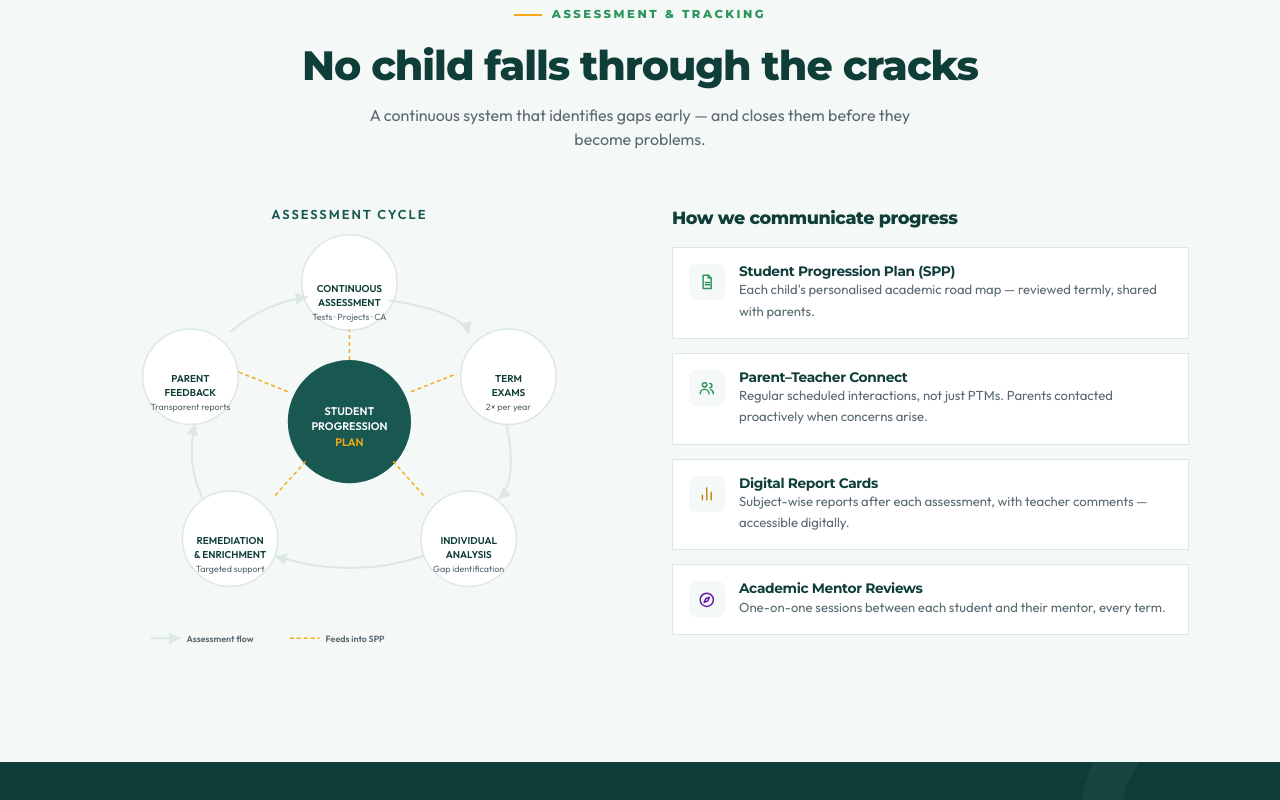
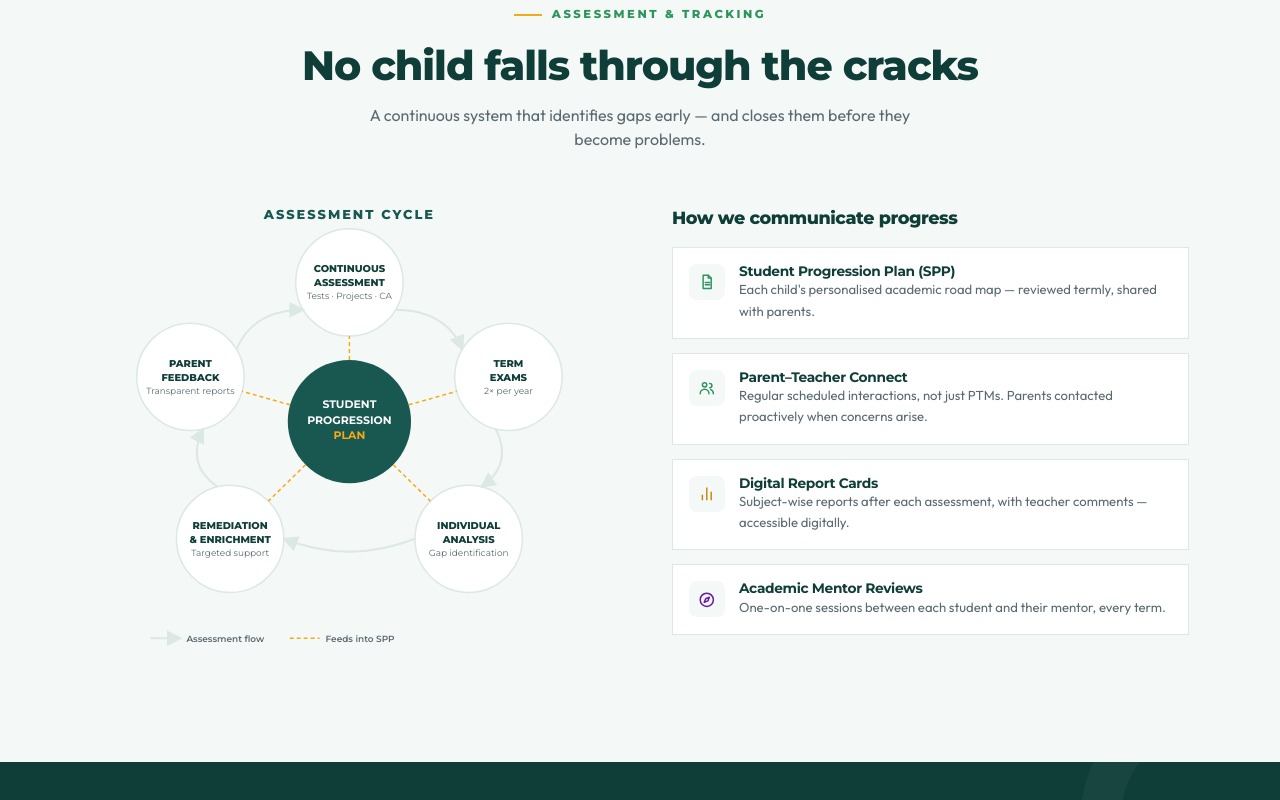
Before and after one commit to TheAcademicCity/TAC_Main_Website_2026_27, a Next.js app: page /academics in a window 1280 px wide. Shown: the part 2971-3771 px from the top of the page. Built offline with nearby package versions, Linux system fonts and the light colour scheme.

Commit message:
Assessment cycle changes

```diff
--- a/src/components/sections/academics/AssessmentCycleDiagram.tsx
+++ b/src/components/sections/academics/AssessmentCycleDiagram.tsx
@@ -1,4 +1,106 @@
+type CircleNode = {
+  cx: number;
+  cy: number;
+  r: number;
+  lines: [string, string, string];
+};
+
+const CENTER = { cx: 260, cy: 240, r: 62 };
+
+const OUTER_NODE_R = 54;
+
+const NODES: CircleNode[] = [
+  { cx: 260, cy: 100, r: OUTER_NODE_R, lines: ["CONTINUOUS", "ASSESSMENT", "Tests · Projects · CA"] },
+  { cx: 420, cy: 195, r: OUTER_NODE_R, lines: ["TERM", "EXAMS", "2× per year"] },
+  { cx: 380, cy: 358, r: OUTER_NODE_R, lines: ["INDIVIDUAL", "ANALYSIS", "Gap identification"] },
+  { cx: 140, cy: 358, r: OUTER_NODE_R, lines: ["REMEDIATION", "& ENRICHMENT", "Targeted support"] },
+  { cx: 100, cy: 195, r: OUTER_NODE_R, lines: ["PARENT", "FEEDBACK", "Transparent reports"] },
+];
+
+function circleEdge(from: CircleNode, to: CircleNode) {
+  const angle = Math.atan2(to.cy - from.cy, to.cx - from.cx);
+
+  return {
+    start: {
+      x: from.cx + from.r * Math.cos(angle),
+      y: from.cy + from.r * Math.sin(angle),
+    },
+    end: {
+      x: to.cx + to.r * Math.cos(angle + Math.PI),
+      y: to.cy + to.r * Math.sin(angle + Math.PI),
+    },
+  };
+}
+
+function spokeEdge(node: CircleNode) {
+  const angle = Math.atan2(node.cy - CENTER.cy, node.cx - CENTER.cx);
+
+  return {
+    start: {
+      x: CENTER.cx + CENTER.r * Math.cos(angle),
+      y: CENTER.cy + CENTER.r * Math.sin(angle),
+    },
+    end: {
+      x: node.cx + node.r * Math.cos(angle + Math.PI),
+      y: node.cy + node.r * Math.sin(angle + Math.PI),
+    },
+  };
+}
+
+function curvedPath(
+  start: { x: number; y: number },
+  end: { x: number; y: number },
+  bulge = 26,
+) {
+  const midX = (start.x + end.x) / 2;
+  const midY = (start.y + end.y) / 2;
+  const dx = midX - CENTER.cx;
+  const dy = midY - CENTER.cy;
+  const len = Math.hypot(dx, dy) || 1;
+  const ctrlX = midX + (dx / len) * bulge;
+  const ctrlY = midY + (dy / len) * bulge;
+
+  return `M ${start.x.toFixed(1)} ${start.y.toFixed(1)} Q ${ctrlX.toFixed(1)} ${ctrlY.toFixed(1)} ${end.x.toFixed(1)} ${end.y.toFixed(1)}`;
+}
+
+function straightPath(start: { x: number; y: number }, end: { x: number; y: number }) {
+  return `M ${start.x.toFixed(1)} ${start.y.toFixed(1)} L ${end.x.toFixed(1)} ${end.y.toFixed(1)}`;
+}
+
+function BubbleLabel({ cx, cy, lines }: CircleNode) {
+  return (
+    <text
+      x={cx}
+      y={cy - 10}
+      textAnchor="middle"
+      fontFamily="Montserrat, sans-serif"
+      fill="#0f3d38"
+    >
+      <tspan x={cx} dy="0" fontSize="10" fontWeight="800">
+        {lines[0]}
+      </tspan>
+      <tspan x={cx} dy="14" fontSize="10" fontWeight="800">
+        {lines[1]}
+      </tspan>
+      <tspan x={cx} dy="13" fontSize="9" fill="#5a6a72">
+        {lines[2]}
+      </tspan>
+    </text>
+  );
+}
+
 export function AssessmentCycleDiagram() {
+  const cyclePaths = NODES.map((node, index) => {
+    const next = NODES[(index + 1) % NODES.length]!;
+    const edge = circleEdge(node, next);
+    return curvedPath(edge.start, edge.end);
+  });
+
+  const spokePaths = NODES.map((node) => {
+    const edge = spokeEdge(node);
+    return straightPath(edge.start, edge.end);
+  });
+
   return (
     <svg
       viewBox="0 0 520 480"
@@ -8,8 +110,16 @@ export function AssessmentCycleDiagram() {
       aria-label="Assessment cycle diagram showing continuous assessment, term exams, individual analysis, remediation and parent feedback feeding into the Student Progression Plan"
     >
       <defs>
-        <marker id="assess-arr" markerWidth="8" markerHeight="8" refX="6" refY="3" orient="auto">
-          <path d="M0 0 L6 3 L0 6 Z" fill="#dce8e4" />
+        <marker
+          id="assess-arr"
+          markerWidth="8"
+          markerHeight="8"
+          refX="7"
+          refY="4"
+          orient="auto"
+          markerUnits="strokeWidth"
+        >
+          <path d="M0 0 L8 4 L0 8 Z" fill="#dce8e4" />
         </marker>
       </defs>
 
@@ -19,6 +129,7 @@ export function AssessmentCycleDiagram() {
         x="260"
         y="36"
         textAnchor="middle"
+        fontFamily="Montserrat, sans-serif"
         fontSize="13"
         fontWeight="800"
         letterSpacing="2"
@@ -27,120 +138,68 @@ export function AssessmentCycleDiagram() {
         ASSESSMENT CYCLE
       </text>
 
-      <circle cx="260" cy="240" r="62" fill="#185850" />
-      <text x="260" y="233" textAnchor="middle" fontSize="11" fontWeight="700" fill="#fff">
+      <circle cx={CENTER.cx} cy={CENTER.cy} r={CENTER.r} fill="#185850" />
+      <text
+        x={CENTER.cx}
+        y={CENTER.cy - 14}
+        textAnchor="middle"
+        fontFamily="Montserrat, sans-serif"
+        fill="#fff"
+      >
+        <tspan x={CENTER.cx} dy="0" fontSize="11" fontWeight="700">
           STUDENT
-      </text>
-      <text x="260" y="249" textAnchor="middle" fontSize="11" fontWeight="700" fill="#fff">
+        </tspan>
+        <tspan x={CENTER.cx} dy="16" fontSize="11" fontWeight="700">
           PROGRESSION
-      </text>
-      <text x="260" y="265" textAnchor="middle" fontSize="11" fontWeight="700" fill="#f6ab16">
+        </tspan>
+        <tspan x={CENTER.cx} dy="16" fontSize="11" fontWeight="700" fill="#f6ab16">
           PLAN
+        </tspan>
       </text>
 
-      <circle cx="260" cy="100" r="48" fill="#fff" stroke="#dce8e4" strokeWidth="1.5" />
-      <text x="260" y="110" textAnchor="middle" fontSize="10" fontWeight="800" fill="#0f3d38">
-        CONTINUOUS
-      </text>
-      <text x="260" y="124" textAnchor="middle" fontSize="10" fontWeight="800" fill="#0f3d38">
-        ASSESSMENT
-      </text>
-      <text x="260" y="138" textAnchor="middle" fontSize="9" fill="#5a6a72">
-        Tests · Projects · CA
-      </text>
+      {NODES.map((node) => (
+        <g key={node.lines[0]}>
+          <circle cx={node.cx} cy={node.cy} r={node.r} fill="#fff" stroke="#dce8e4" strokeWidth="1.5" />
+          <BubbleLabel {...node} />
+        </g>
+      ))}
 
-      <circle cx="420" cy="195" r="48" fill="#fff" stroke="#dce8e4" strokeWidth="1.5" />
-      <text x="420" y="200" textAnchor="middle" fontSize="10" fontWeight="800" fill="#0f3d38">
-        TERM
-      </text>
-      <text x="420" y="214" textAnchor="middle" fontSize="10" fontWeight="800" fill="#0f3d38">
-        EXAMS
-      </text>
-      <text x="420" y="228" textAnchor="middle" fontSize="9" fill="#5a6a72">
-        2× per year
-      </text>
-
-      <circle cx="380" cy="358" r="48" fill="#fff" stroke="#dce8e4" strokeWidth="1.5" />
-      <text x="380" y="363" textAnchor="middle" fontSize="10" fontWeight="800" fill="#0f3d38">
-        INDIVIDUAL
-      </text>
-      <text x="380" y="377" textAnchor="middle" fontSize="10" fontWeight="800" fill="#0f3d38">
-        ANALYSIS
-      </text>
-      <text x="380" y="391" textAnchor="middle" fontSize="9" fill="#5a6a72">
-        Gap identification
-      </text>
-
-      <circle cx="140" cy="358" r="48" fill="#fff" stroke="#dce8e4" strokeWidth="1.5" />
-      <text x="140" y="363" textAnchor="middle" fontSize="10" fontWeight="800" fill="#0f3d38">
-        REMEDIATION
-      </text>
-      <text x="140" y="377" textAnchor="middle" fontSize="10" fontWeight="800" fill="#0f3d38">
-        &amp; ENRICHMENT
-      </text>
-      <text x="140" y="391" textAnchor="middle" fontSize="9" fill="#5a6a72">
-        Targeted support
-      </text>
-
-      <circle cx="100" cy="195" r="48" fill="#fff" stroke="#dce8e4" strokeWidth="1.5" />
-      <text x="100" y="200" textAnchor="middle" fontSize="10" fontWeight="800" fill="#0f3d38">
-        PARENT
-      </text>
-      <text x="100" y="214" textAnchor="middle" fontSize="10" fontWeight="800" fill="#0f3d38">
-        FEEDBACK
-      </text>
-      <text x="100" y="228" textAnchor="middle" fontSize="9" fill="#5a6a72">
-        Transparent reports
-      </text>
-
+      {cyclePaths.map((path, index) => (
         <path
-        d="M300 118 Q375 130 380 152"
+          key={`cycle-${index}`}
+          d={path}
           fill="none"
           stroke="#dce8e4"
           strokeWidth="2"
           markerEnd="url(#assess-arr)"
         />
+      ))}
+
+      {spokePaths.map((path, index) => (
         <path
-        d="M418 242 Q430 300 410 318"
+          key={`spoke-${index}`}
+          d={path}
           fill="none"
+          stroke="#f6ab16"
+          strokeWidth="1.5"
+          strokeDasharray="4 3"
+        />
+      ))}
+
+      <line
+        x1="60"
+        y1="458"
+        x2="90"
+        y2="458"
         stroke="#dce8e4"
         strokeWidth="2"
         markerEnd="url(#assess-arr)"
       />
-      <path
-        d="M335 375 Q260 400 185 375"
-        fill="none"
-        stroke="#dce8e4"
-        strokeWidth="2"
-        markerEnd="url(#assess-arr)"
-      />
-      <path
-        d="M112 317 Q95 280 105 242"
-        fill="none"
-        stroke="#dce8e4"
-        strokeWidth="2"
-        markerEnd="url(#assess-arr)"
-      />
-      <path
-        d="M140 150 Q175 120 218 115"
-        fill="none"
-        stroke="#dce8e4"
-        strokeWidth="2"
-        markerEnd="url(#assess-arr)"
-      />
-
-      <line x1="260" y1="178" x2="260" y2="148" stroke="#f6ab16" strokeWidth="1.5" strokeDasharray="4 3" />
-      <line x1="322" y1="210" x2="368" y2="192" stroke="#f6ab16" strokeWidth="1.5" strokeDasharray="4 3" />
-      <line x1="304" y1="280" x2="336" y2="316" stroke="#f6ab16" strokeWidth="1.5" strokeDasharray="4 3" />
-      <line x1="216" y1="280" x2="184" y2="316" stroke="#f6ab16" strokeWidth="1.5" strokeDasharray="4 3" />
-      <line x1="198" y1="210" x2="148" y2="190" stroke="#f6ab16" strokeWidth="1.5" strokeDasharray="4 3" />
-
-      <line x1="60" y1="458" x2="90" y2="458" stroke="#dce8e4" strokeWidth="2" markerEnd="url(#assess-arr)" />
-      <text x="96" y="462" fontSize="9" fill="#5a6a72" fontWeight="600">
+      <text x="96" y="462" fontFamily="Montserrat, sans-serif" fontSize="9" fill="#5a6a72" fontWeight="600">
         Assessment flow
       </text>
       <line x1="200" y1="458" x2="230" y2="458" stroke="#f6ab16" strokeWidth="1.5" strokeDasharray="4 3" />
-      <text x="236" y="462" fontSize="9" fill="#5a6a72" fontWeight="600">
+      <text x="236" y="462" fontFamily="Montserrat, sans-serif" fontSize="9" fill="#5a6a72" fontWeight="600">
         Feeds into SPP
       </text>
     </svg>
--- a/src/components/sections/academics/GradeJourneySection.tsx
+++ b/src/components/sections/academics/GradeJourneySection.tsx
@@ -25,7 +25,7 @@ function JourneyStep({ step }: { step: GradeJourneyStep }) {
   const styles = stepStyles[step.accent];
 
   return (
-    <article className="relative z-[1] text-center">
+    <article className="relative z-[1] flex h-full flex-col text-center">
       <div className="mb-5 flex justify-center">
         <div
           className={cn(
@@ -47,7 +47,8 @@ function JourneyStep({ step }: { step: GradeJourneyStep }) {
       <h4 className="px-2 font-montserrat text-[0.94rem] font-extrabold text-forest-deep">
         {step.title}
       </h4>
-      <p className="mt-2 px-3 text-[0.82rem] leading-relaxed text-slate">{step.description}</p>
+      <div className="mt-2 flex flex-1 flex-col">
+        <p className="flex-1 px-3 text-[0.82rem] leading-relaxed text-slate">{step.description}</p>
         <div className="mt-3 flex flex-wrap justify-center gap-1.5 px-2">
           {step.chips.map((chip) => (
             <span
@@ -57,6 +58,7 @@ function JourneyStep({ step }: { step: GradeJourneyStep }) {
               {chip}
             </span>
           ))}
+        </div>
       </div>
     </article>
   );
@@ -74,7 +76,7 @@ export function GradeJourneySection() {
       </RevealOnScroll>
 
       <RevealOnScroll delay={1}>
-        <div className="relative mt-10 grid gap-8 md:grid-cols-2 xl:grid-cols-4">
+        <div className="relative mt-10 grid items-stretch gap-8 md:grid-cols-2 xl:grid-cols-4">
           <div
             aria-hidden
             className="pointer-events-none absolute left-[6%] right-[6%] top-7 hidden h-0.5 bg-gradient-to-r from-emerald via-gold to-violet xl:block"
--- a/src/data/academics.ts
+++ b/src/data/academics.ts
@@ -145,7 +145,7 @@ export const academicsPageContent = {
         phase: "Foundation",
         title: "Building the base",
         description:
-          "Language, maths, science — strong foundations in a nurturing, exploratory environment.",
+          "Language, Maths, Science — Strong foundations in a nurturing, exploratory environment.",
         chips: ["Core CBSE", "Curiosity-led"],
         accent: "emerald",
       },
```
Lines whose indentation alone changed are shown as unchanged.
